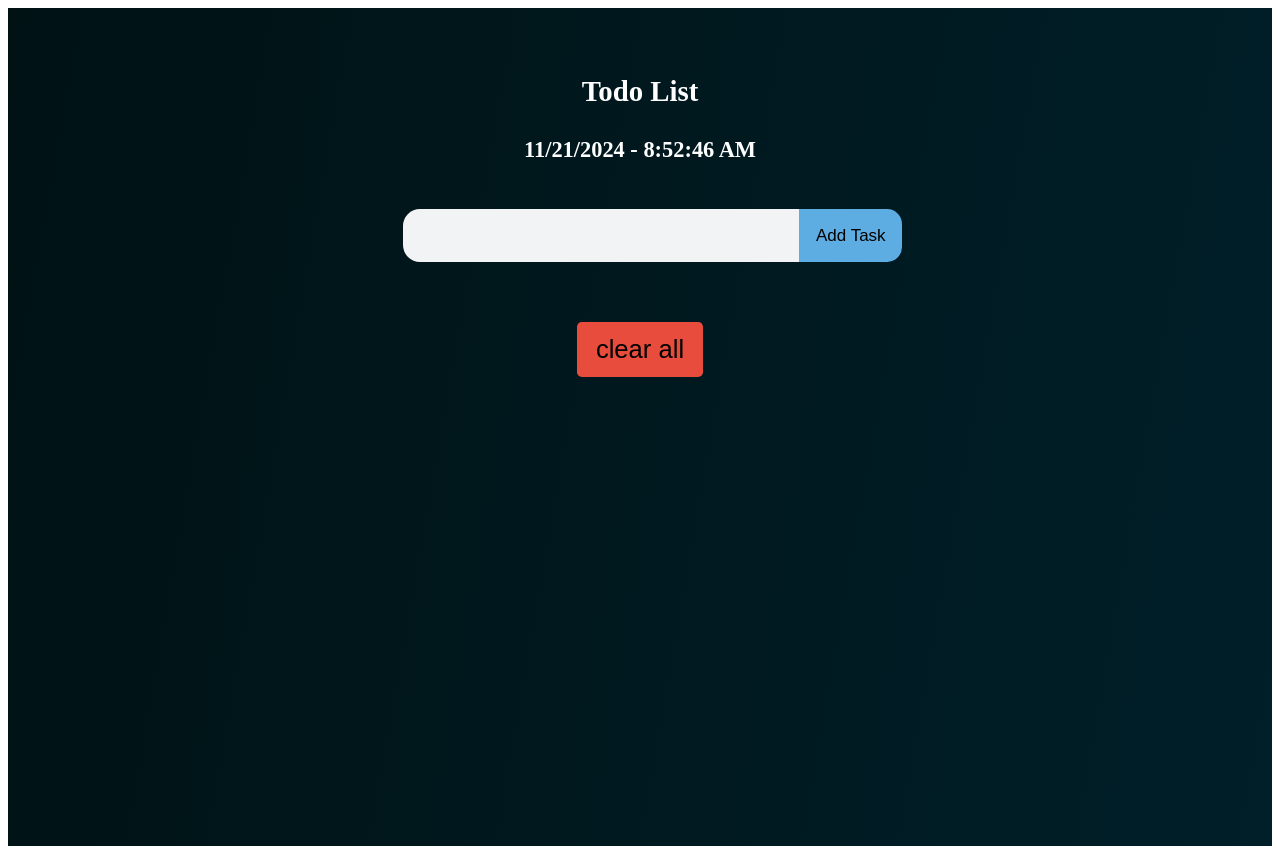
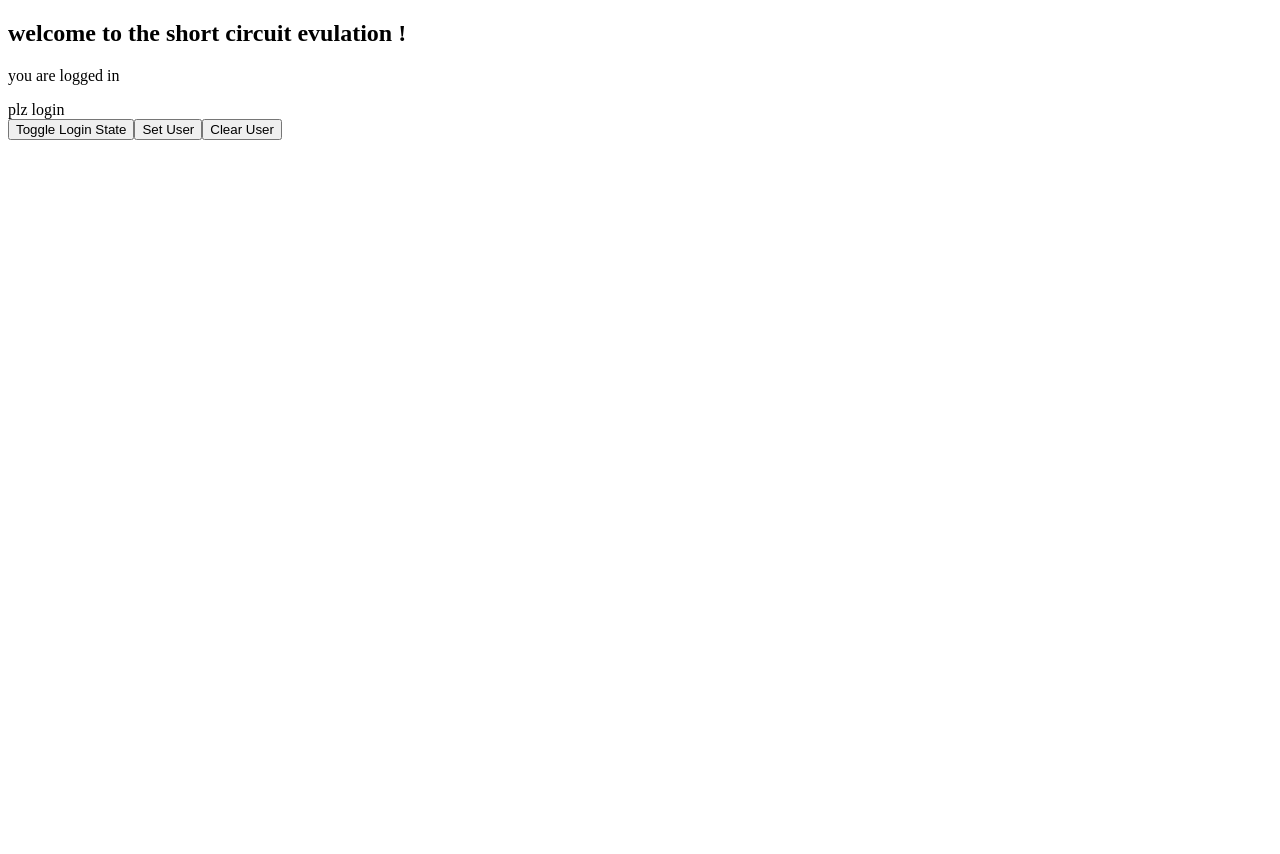
Before and after one commit to Usman-Javed-07/react-course, a React (Vite) app: page / in a window 1280 px wide. After the commit the page ends 800 px from the top, so only its background shows below. Built offline with nearby package versions, Linux system fonts and the light colour scheme.

Commit message:
short circuting in react

```diff
--- a/src/App.jsx
+++ b/src/App.jsx
@@ -8,8 +8,8 @@
 // import React from "react"
 // import { LiftState } from "./components/liftStateUp"
 // import { ToggleSwitch  } from "./projects/ToggleSwitch/ToggleSwitch"
-import { Todo } from "./projects/Todo/todo"
-
+// import { Todo } from "./projects/Todo/todo"
+ import { ShortCircuitExample  } from "./components/Hooks/shortCircuit"
 // export const App = ()=>{
 //   return React.createElement('h1', null, "Hello . welcome to react course")
 // }
@@ -25,12 +25,13 @@ export const App = ()=> {
     </section>
      {/* <Footer/> */}
      {/* <EventHandling /> */}
-   <section>{<Todo/>}</section>
+   {/* <section>{<Todo/>}</section> */}
 
      {/* <State/> */}
      {/* <DerivedState/> */}
      {/* <LiftState/> */}
     {/* <ToggleSwitch/> */}
+    <ShortCircuitExample/>
     {/* <Header/> */}
  {/* </React.Fragment> */}
 
--- /dev/null
+++ b/src/components/Hooks/shortCircuit.jsx
@@ -0,0 +1,23 @@
+import { useState } from "react"
+import "./hook.css"
+
+  export const ShortCircuitExample = ()=> {
+    const [isLogedIn , setIsLogedIn] = useState(true)
+    const [user , setUser] = useState()
+    return (
+
+        <section className="container short-container">
+            <h1>welcome to the short circuit evulation !</h1>
+         { isLogedIn && <p>you are logged in </p> }
+         { user ? ` hello ${user}`: "plz login "}
+        <div className="grid-three-col">
+          <button onClick={()=> setIsLogedIn(!isLogedIn)}>Toggle Login State</button>
+          <button onClick={()=> setUser ("usman")}>Set User</button>
+          <button onClick={()=> setUser("")}>Clear User</button>
+        </div>
+
+        </section>
+    )
+
+}
+// export default ShortCircuitExample;
--- a/src/projects/Todo/todo.css
+++ b/src/projects/Todo/todo.css
@@ -196,3 +196,12 @@ section {
   .clear-btn:hover {
     background-color: #8d1407;
   }
+
+  .completed {
+    text-decoration: line-through;
+    color: gray;
+
+}
+span {
+    font-size: 2rem;
+}
--- a/src/projects/Todo/todo.jsx
+++ b/src/projects/Todo/todo.jsx
@@ -1,83 +1,192 @@
-import { useState } from "react"
-import "./todo.css"
-import { MdCheck} from "react-icons/md";
+// import { useState } from "react"
+// import "./todo.css"
+// import { MdCheck} from "react-icons/md";
+// import { AiTwotoneDelete } from "react-icons/ai";
+
+// export const Todo = () => {
+//     const [inputValue , setInputValue] = useState("")
+//     const [task , setTask] = useState([])
+//     const [dateTime , setDateTime] = useState("")
+
+//    const  handleInputChange = (value)=> {
+//         setInputValue(value)
+
+//     }
+
+//     const handleFormSubmit = (event) => {
+//         event.preventDefault()
+//         if(!inputValue) return
+//          if(task.includes(inputValue))  { setInputValue("")
+//              return
+//          }
+//         setTask ((prevTask)=> [...prevTask , inputValue])
+//         setInputValue("")
+//     }
+// //  data and time
+//   setInterval(() => {
+//         const now = new Date()
+//         const formatedDate = now.toLocaleDateString()
+//         const formatedTime = now.toLocaleTimeString()
+
+//         setDateTime (`${formatedDate} - ${formatedTime}`)
+//     }, 1000);
+
+//    const handleDeleteTodo = (value)=> {
+//     const updatedTask = task.filter((curTask)=> curTask !== value)
+//     setTask(updatedTask)
+//    }
+//    const handleClearTodo = ()=> {
+//     setTask([])
+//    }
+//     return (
+
+//         <section className="todo-container">
+//       <header>
+//         <h1> Todo List</h1>
+//         <h2 className="date-time">{dateTime}</h2>
+
+//       </header>
+//        <section className="form">
+//        <form onSubmit={handleFormSubmit}>
+
+//         <div>
+//             <input type="text"className="todo-input" autoComplete="off" value={inputValue} onChange={(event)=> handleInputChange (event.target.value)} />
+//         </div>
+//         <div>
+//             <button type="submit" className="todo-btn"> Add Task</button>
+//         </div>
+//        </form>
+//        </section>
+
+//           <section className="myUnOrdList">
+//                <ul>
+//                 {
+//                     task.map((curTask , index)=> {
+//                         return <li key={index} className="todo-item">
+
+//                           <span>{curTask}</span>
+//                           <button className="check-btn"><MdCheck /></button>
+//                           <button className="delete-btn" onClick={()=>handleDeleteTodo(curTask)}>
+//                           <AiTwotoneDelete /></button>
+//                         </li>
+//                     })
+//                 }
+//                </ul>
+
+//           </section>
+//        <section>
+//         <button className="clear-btn" onClick={()=> handleClearTodo()}>clear all</button>
+//        </section>
+
+//         </section>
+//     )
+// }
+
+//
+import { useState, useEffect } from "react";
+import "./todo.css";
+import { MdCheck } from "react-icons/md";
 import { AiTwotoneDelete } from "react-icons/ai";
 
+const todokey = "TodoTask";
+
 export const Todo = () => {
-    const [inputValue , setInputValue] = useState("")
-    const [task , setTask] = useState([])
-    const [dateTime , setDateTime] = useState("")
+    const [inputValue, setInputValue] = useState("");
+    const [task, setTask] = useState(() => {
+        const rawData = localStorage.getItem(todokey);
+        return rawData ? JSON.parse(rawData) : [];
+    });
+    const [completedTasks, setCompletedTasks] = useState([]);
+    const [dateTime, setDateTime] = useState("");
 
-   const  handleInputChange = (value)=> {
-        setInputValue(value)
+    useEffect(() => {
+        localStorage.setItem(todokey, JSON.stringify(task));
+    }, [task]);
 
-    }
+    useEffect(() => {
+        const interval = setInterval(() => {
+            const now = new Date();
+            const formattedDate = now.toLocaleDateString();
+            const formattedTime = now.toLocaleTimeString();
+            setDateTime(`${formattedDate} - ${formattedTime}`);
+        }, 1000);
+
+        return () => clearInterval(interval);
+    }, []);
+
+    const handleInputChange = (value) => {
+        setInputValue(value);
+    };
 
     const handleFormSubmit = (event) => {
-        event.preventDefault()
-        if(!inputValue) return
-         if(task.includes(inputValue))  { setInputValue("")
-             return
+        event.preventDefault();
+        if (!inputValue.trim() || task.includes(inputValue)) return;
+        setTask((prevTask) => [...prevTask, inputValue]);
+        setInputValue("");
+    };
+
+    const handleDeleteTodo = (value) => {
+        setTask((prevTask) => prevTask.filter((curTask) => curTask !== value));
+        setCompletedTasks((prevCompleted) => prevCompleted.filter((item) => item !== value));
+    };
+
+    const handleClearTodo = () => {
+        setTask([]);
+        setCompletedTasks([]);
+    };
+
+    const handleToggleComplete = (value) => {
+        if (completedTasks.includes(value)) {
+            setCompletedTasks((prevCompleted) => prevCompleted.filter((item) => item !== value));
+        } else {
+            setCompletedTasks((prevCompleted) => [...prevCompleted, value]);
         }
-        setTask ((prevTask)=> [...prevTask , inputValue])
-        setInputValue("")
-    }
-//  data and time
-  setInterval(() => {
-        const now = new Date()
-        const formatedDate = now.toLocaleDateString()
-        const formatedTime = now.toLocaleTimeString()
+    };
 
-        setDateTime (`${formatedDate} - ${formatedTime}`)
-    }, 1000);
-
-   const handleDeleteTodo = (value)=> {
-    const updatedTask = task.filter((curTask)=> curTask !== value)
-    setTask(updatedTask)
-   }
-   const handleClearTodo = ()=> {
-    setTask([])
-   }
     return (
-
         <section className="todo-container">
             <header>
-        <h1> Todo List</h1>
+                <h1>Todo List</h1>
                 <h2 className="date-time">{dateTime}</h2>
-
             </header>
             <section className="form">
                 <form onSubmit={handleFormSubmit}>
-
                     <div>
-            <input type="text"className="todo-input" autoComplete="off" value={inputValue} onChange={(event)=> handleInputChange (event.target.value)} />
+                        <input
+                            type="text"
+                            className="todo-input"
+                            autoComplete="off"
+                            value={inputValue}
+                            onChange={(event) => handleInputChange(event.target.value)}
+                        />
                     </div>
                     <div>
-            <button type="submit" className="todo-btn"> Add Task</button>
+                        <button type="submit" className="todo-btn">Add Task</button>
                     </div>
                 </form>
             </section>
 
             <section className="myUnOrdList">
                 <ul>
-                {
-                    task.map((curTask , index)=> {
-                        return <li key={index} className="todo-item">
-
-                          <span>{curTask}</span>
-                          <button className="check-btn"><MdCheck /></button>
-                          <button className="delete-btn" onClick={()=>handleDeleteTodo(curTask)}>
-                          <AiTwotoneDelete /></button>
+                    {task.map((curTask, index) => {
+                        const isCompleted = completedTasks.includes(curTask);
+                        return (
+                            <li key={index} className="todo-item">
+                                <span className={isCompleted ? "completed" : ""}>{curTask}</span>
+                                <button className="check-btn" onClick={() => handleToggleComplete(curTask)}>
+                                    <MdCheck />
+                                </button>
+                                <button className="delete-btn" onClick={() => handleDeleteTodo(curTask)}>
+                                    <AiTwotoneDelete />
+                                </button>
                             </li>
-                    })
-                }
+                        );
+                    })}
                 </ul>
-
             </section>
             <section>
-        <button className="clear-btn" onClick={()=> handleClearTodo()}>clear all</button>
+                <button className="clear-btn" onClick={handleClearTodo}>Clear All</button>
             </section>
-
         </section>
-    )
-}
+    );
+};
```
Also changed, not shown: src/components/Hooks/hook.css (added). Lines whose indentation alone changed are shown as unchanged.
